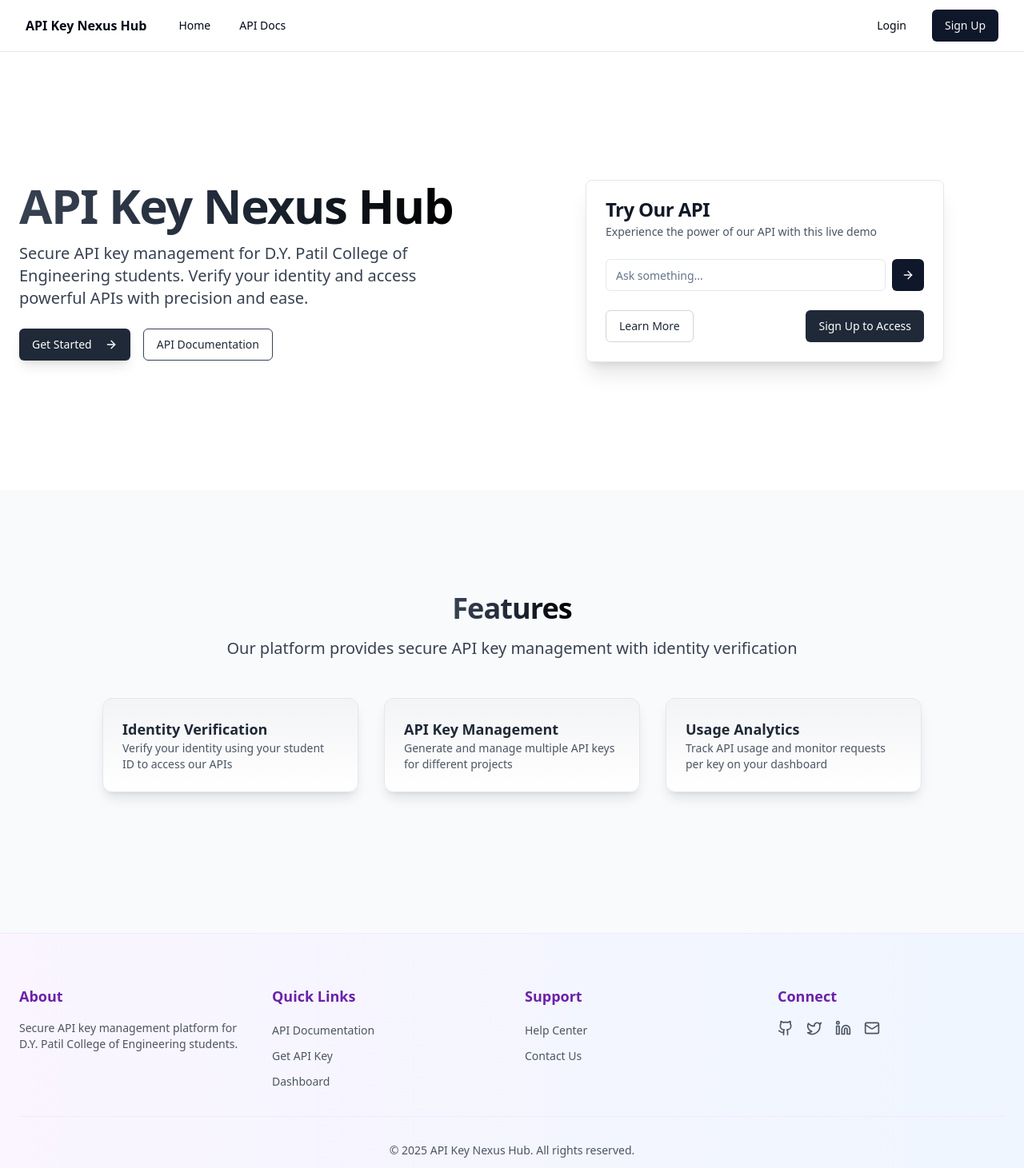
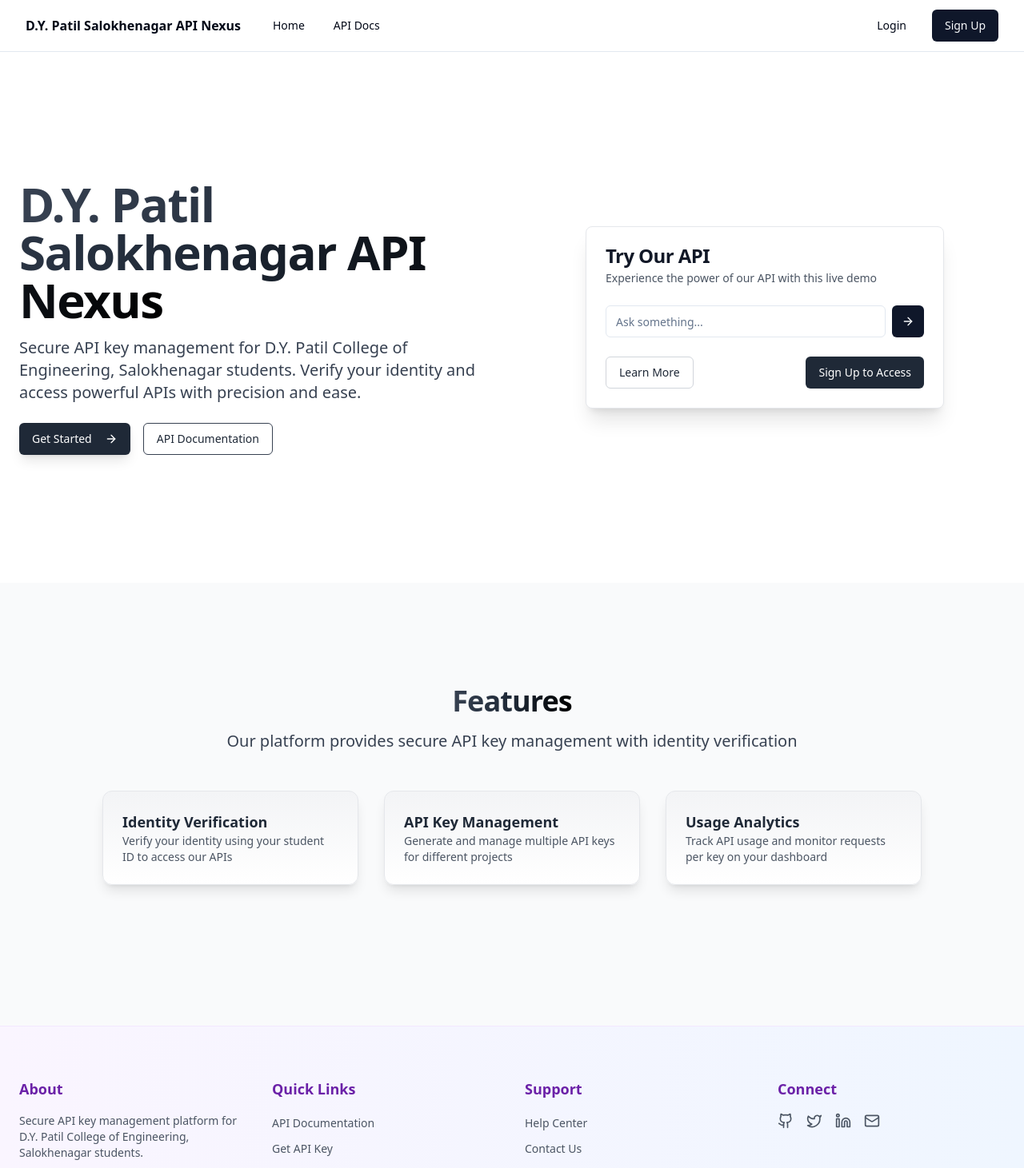
Before and after one commit to lakkawardhananjay/api-key-nexus-hub, a React (Vite) app: page / in a window 1280 px wide. Shown: the top 1461 px of the page at 80% size. Built offline with nearby package versions, Linux system fonts and the light colour scheme.

Commit message:
Refactor: Update platform name
Update the platform name to reflect the D.Y. Patil College of Engineering.

```diff
--- a/index.html
+++ b/index.html
@@ -1,14 +1,15 @@
+
 <!DOCTYPE html>
 <html lang="en">
   <head>
     <meta charset="UTF-8" />
     <meta name="viewport" content="width=device-width, initial-scale=1.0" />
-    <title>api-key-nexus-hub</title>
-    <meta name="description" content="Lovable Generated Project" />
+    <title>D.Y. Patil Salokhenagar API Nexus</title>
+    <meta name="description" content="Secure API key management for D.Y. Patil College of Engineering, Salokhenagar students" />
     <meta name="author" content="Lovable" />
 
-    <meta property="og:title" content="api-key-nexus-hub" />
-    <meta property="og:description" content="Lovable Generated Project" />
+    <meta property="og:title" content="D.Y. Patil Salokhenagar API Nexus" />
+    <meta property="og:description" content="Secure API key management for D.Y. Patil College of Engineering, Salokhenagar students" />
     <meta property="og:type" content="website" />
     <meta property="og:image" content="https://lovable.dev/opengraph-image-p98pqg.png" />
 
--- a/src/components/Footer.tsx
+++ b/src/components/Footer.tsx
@@ -1,4 +1,3 @@
-
 import { Github, Mail, Twitter, Linkedin } from "lucide-react";
 import { Link } from "react-router-dom";
 
@@ -10,7 +9,7 @@ const Footer = () => {
           <div className="space-y-4">
             <h3 className="text-lg font-semibold text-purple-800 dark:text-purple-200">About</h3>
             <p className="text-sm text-gray-600 dark:text-gray-400">
-              Secure API key management platform for D.Y. Patil College of Engineering students.
+              Secure API key management platform for D.Y. Patil College of Engineering, Salokhenagar students.
             </p>
           </div>
           <div className="space-y-4">
@@ -48,7 +47,7 @@ const Footer = () => {
         </div>
         <div className="mt-8 pt-8 border-t border-purple-100 dark:border-slate-700">
           <p className="text-center text-sm text-gray-600 dark:text-gray-400">
-            © {new Date().getFullYear()} API Key Nexus Hub. All rights reserved.
+            © {new Date().getFullYear()} D.Y. Patil Salokhenagar API Nexus. All rights reserved.
           </p>
         </div>
       </div>
--- a/src/components/Navbar.tsx
+++ b/src/components/Navbar.tsx
@@ -32,7 +32,7 @@ const Navbar = () => {
       <div className="container flex h-16 items-center">
         <Link to="/" className="mr-6 flex items-center space-x-2">
           <span className="hidden font-bold sm:inline-block">
-            API Key Nexus Hub
+            D.Y. Patil Salokhenagar API Nexus
           </span>
         </Link>
 
--- a/src/pages/Index.tsx
+++ b/src/pages/Index.tsx
@@ -27,11 +27,11 @@ const Index = () => {
               <div className="space-y-4">
                 <h1 className="text-4xl font-bold tracking-tight sm:text-5xl md:text-6xl">
                   <span className="bg-gradient-to-r from-gray-700 via-gray-800 to-black bg-clip-text text-transparent">
-                    API Key Nexus Hub
+                    D.Y. Patil Salokhenagar API Nexus
                   </span>
                 </h1>
                 <p className="max-w-[600px] text-xl text-gray-700 animate-slide-in-right">
-                  Secure API key management for D.Y. Patil College of Engineering students.
+                  Secure API key management for D.Y. Patil College of Engineering, Salokhenagar students.
                   Verify your identity and access powerful APIs with precision and ease.
                 </p>
               </div>
```
